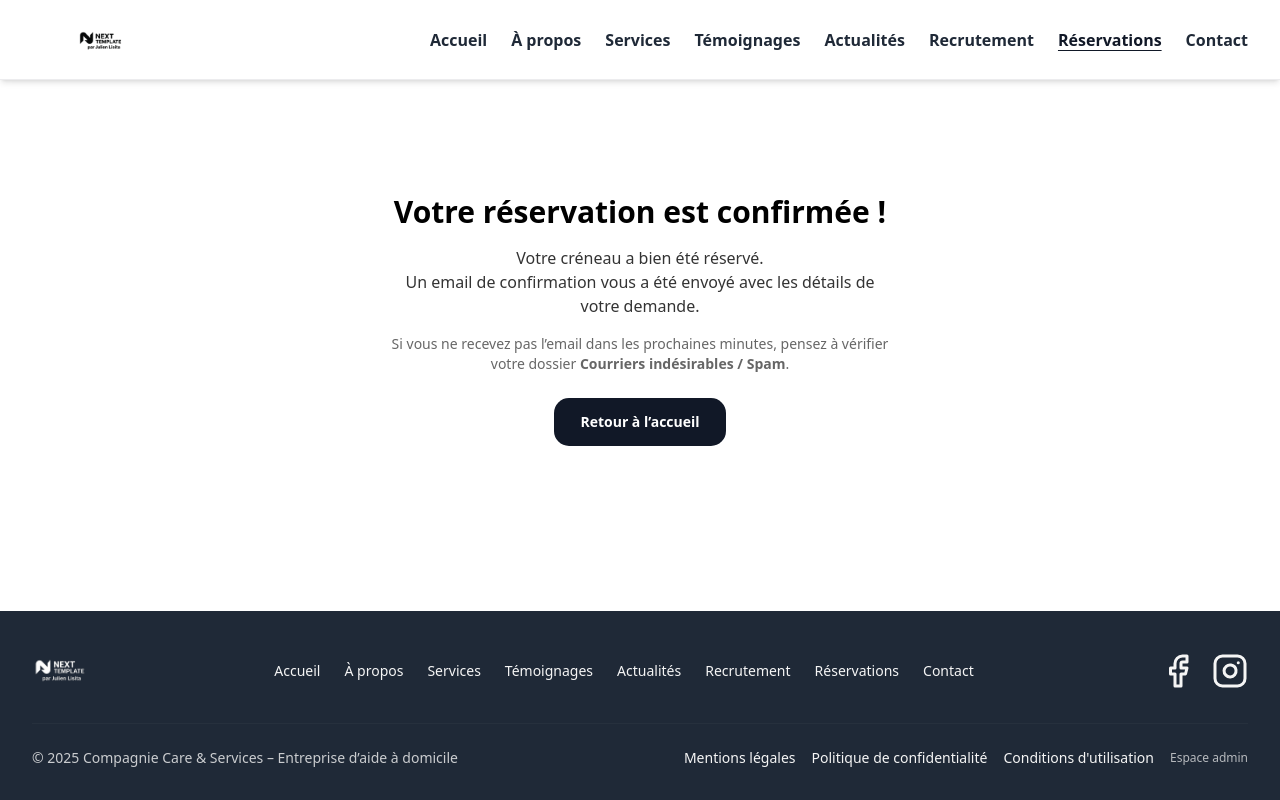
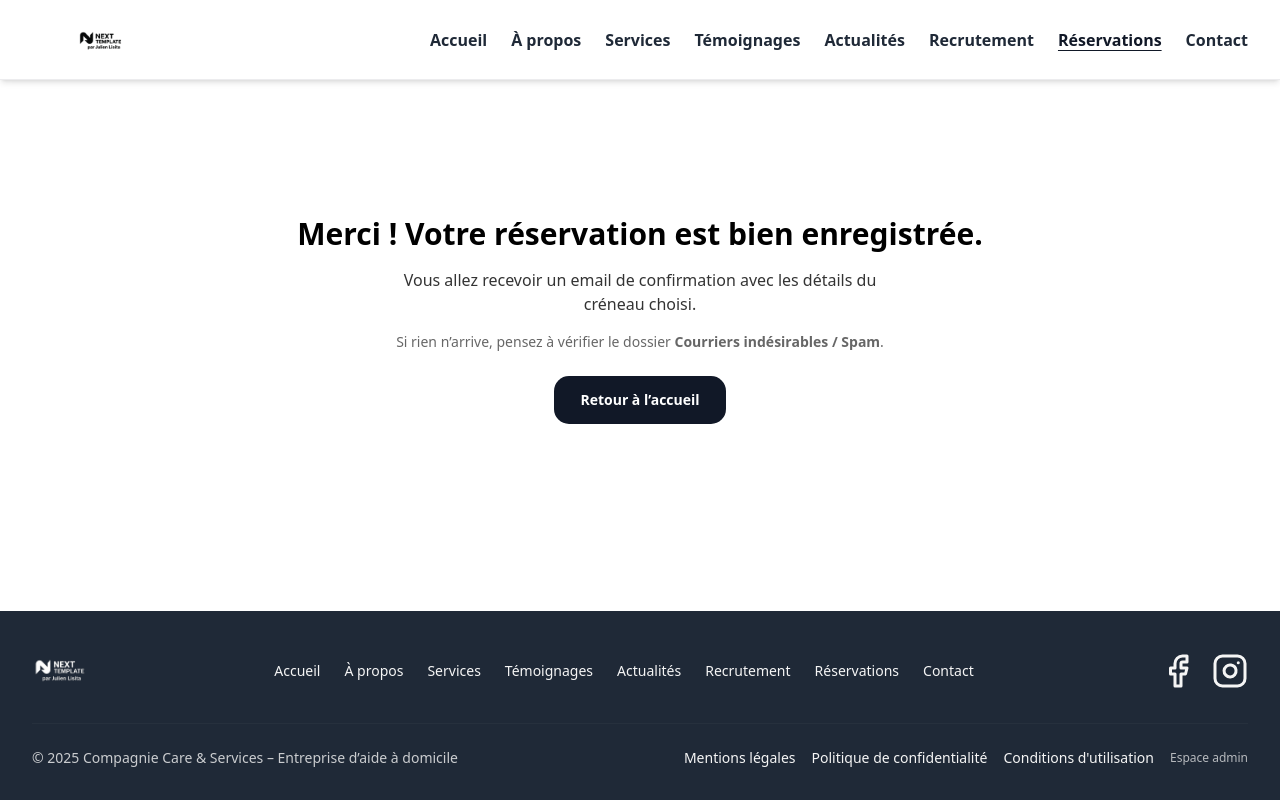
Before and after one commit to julienlisita/nextjs-ts-tailwind-template, a Next.js app: page /reservations/merci in a window 1280 px wide. Built offline with nearby package versions, Linux system fonts and the light colour scheme.

Commit message:
chore(reservations): improve thank-you page wording

```diff
--- a/src/app/(site)/reservations/merci/page.tsx
+++ b/src/app/(site)/reservations/merci/page.tsx
@@ -9,15 +9,16 @@ export const metadata = {
 export default function ThankYouReservationPage() {
   return (
     <main className="min-h-[60vh] flex flex-col items-center justify-center text-center px-6">
-      <h1 className="text-3xl font-semibold text-black mb-4">Votre réservation est confirmée !</h1>
+      <h1 className="text-3xl font-semibold text-black mb-4">
+        Merci ! Votre réservation est bien enregistrée.
+      </h1>
 
       <p className="text-black/80 max-w-lg mb-4">
-        Votre créneau a bien été réservé. <br />
-        Un email de confirmation vous a été envoyé avec les détails de votre demande.
+        Vous allez recevoir un email de confirmation avec les détails du créneau choisi.
       </p>
 
       <p className="text-black/60 max-w-lg mb-6 text-sm">
-        Si vous ne recevez pas l’email dans les prochaines minutes, pensez à vérifier votre dossier
+        Si rien n’arrive, pensez à vérifier le dossier{' '}
         <strong> Courriers indésirables / Spam</strong>.
       </p>
 
```
